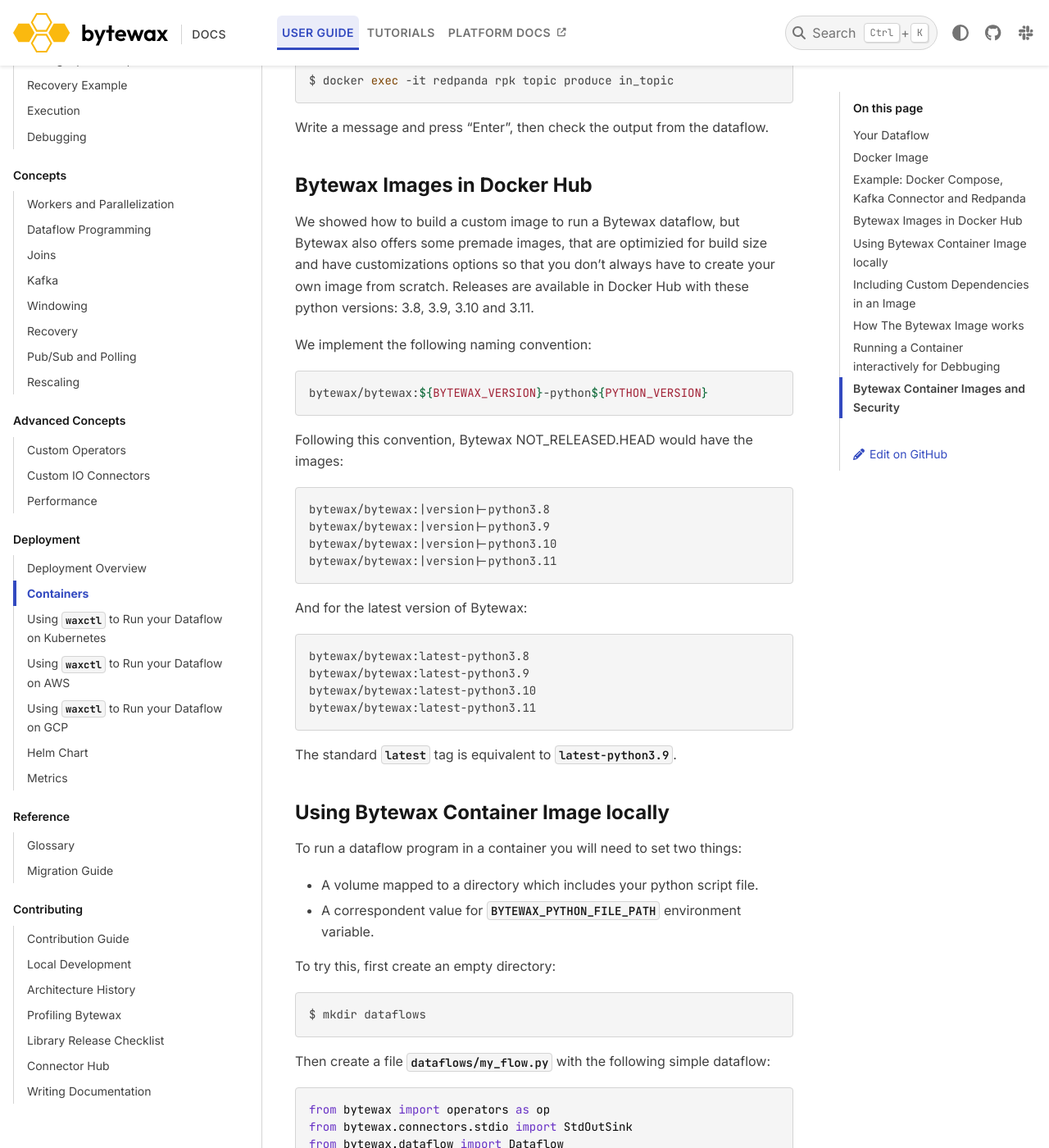
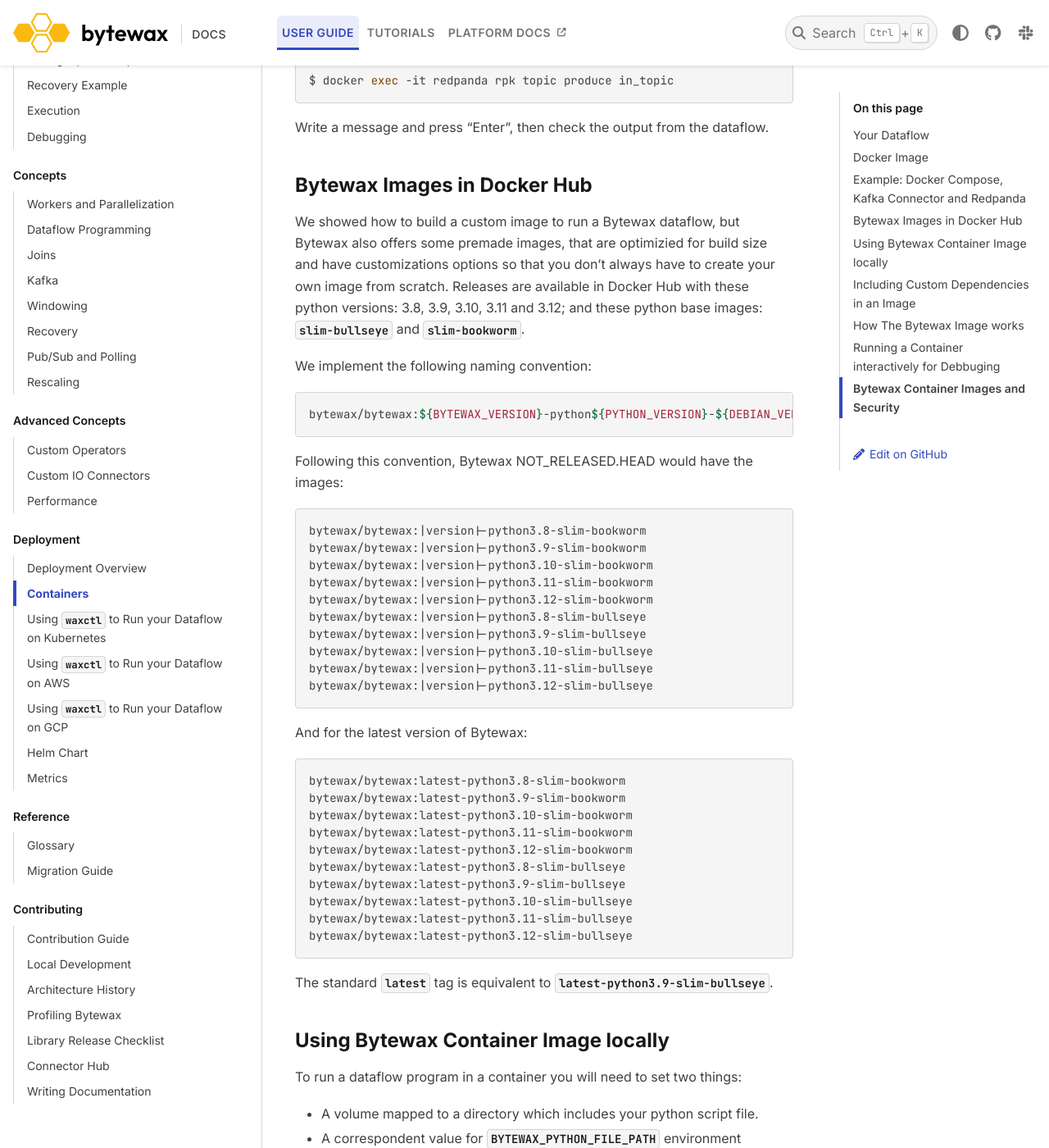
Before and after one commit to bytewax/bytewax, a Sphinx documentation site: the page built from docs/guide/deployment/container.md, in a window 1280 px wide and 1400 px high, scrolled down 3321 px. Shown: the whole window at 82% size. Built offline with Sphinx 7.4.7 and the PyData theme 0.15.4, drawn with Linux system fonts in a browser that asks for light colours; pages that are not in the unit, such as notebooks, are missing from menus; comment, search, counter and statistics services are not loaded.

Commit message:
Adding bookworm to release docker images

````diff
--- a/docs/guide/deployment/container.md
+++ b/docs/guide/deployment/container.md
@@ -168,12 +168,12 @@
 Bytewax also offers some premade images, that are optimizied for build
 size and have customizations options so that you don't always have to
 create your own image from scratch. Releases are available in Docker
-Hub with these python versions: 3.8, 3.9, 3.10 and 3.11.
+Hub with these python versions: 3.8, 3.9, 3.10, 3.11 and 3.12; and these python base images: `slim-bullseye` and `slim-bookworm`.
 
 We implement the following naming convention:
 
 ```bash
-bytewax/bytewax:${BYTEWAX_VERSION}-python${PYTHON_VERSION}
+bytewax/bytewax:${BYTEWAX_VERSION}-python${PYTHON_VERSION}-${DEBIAN_VERSION}
 ```
 
 Following this convention, Bytewax {{ version }} would have the
@@ -182,22 +182,34 @@
 ```{code-block}
 :substitutions:
 
-bytewax/bytewax:|version|-python3.8
-bytewax/bytewax:|version|-python3.9
-bytewax/bytewax:|version|-python3.10
-bytewax/bytewax:|version|-python3.11
+bytewax/bytewax:|version|-python3.8-slim-bookworm
+bytewax/bytewax:|version|-python3.9-slim-bookworm
+bytewax/bytewax:|version|-python3.10-slim-bookworm
+bytewax/bytewax:|version|-python3.11-slim-bookworm
+bytewax/bytewax:|version|-python3.12-slim-bookworm
+bytewax/bytewax:|version|-python3.8-slim-bullseye
+bytewax/bytewax:|version|-python3.9-slim-bullseye
+bytewax/bytewax:|version|-python3.10-slim-bullseye
+bytewax/bytewax:|version|-python3.11-slim-bullseye
+bytewax/bytewax:|version|-python3.12-slim-bullseye
 ```
 
 And for the latest version of Bytewax:
 
 ```
-bytewax/bytewax:latest-python3.8
-bytewax/bytewax:latest-python3.9
-bytewax/bytewax:latest-python3.10
-bytewax/bytewax:latest-python3.11
+bytewax/bytewax:latest-python3.8-slim-bookworm
+bytewax/bytewax:latest-python3.9-slim-bookworm
+bytewax/bytewax:latest-python3.10-slim-bookworm
+bytewax/bytewax:latest-python3.11-slim-bookworm
+bytewax/bytewax:latest-python3.12-slim-bookworm
+bytewax/bytewax:latest-python3.8-slim-bullseye
+bytewax/bytewax:latest-python3.9-slim-bullseye
+bytewax/bytewax:latest-python3.10-slim-bullseye
+bytewax/bytewax:latest-python3.11-slim-bullseye
+bytewax/bytewax:latest-python3.12-slim-bullseye
 ```
 
-The standard `latest` tag is equivalent to `latest-python3.9`.
+The standard `latest` tag is equivalent to `latest-python3.9-slim-bullseye`.
 
 ## Using Bytewax Container Image locally
 
````
Also changed, not shown: 2 other files.
